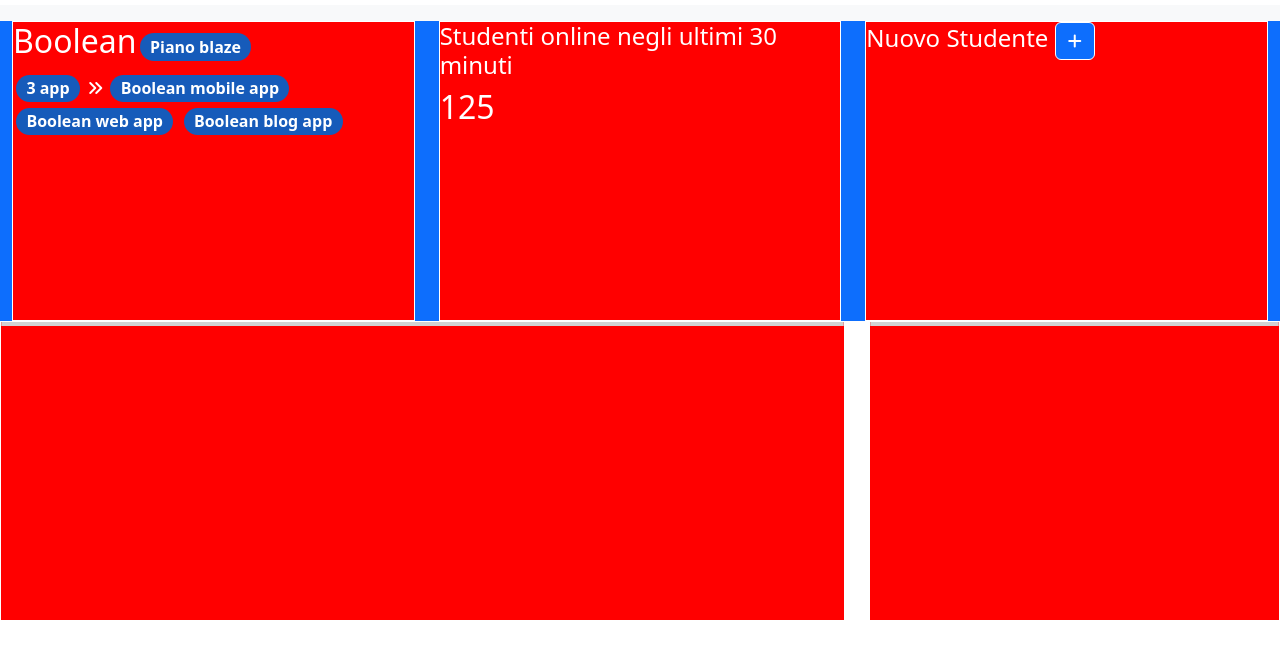
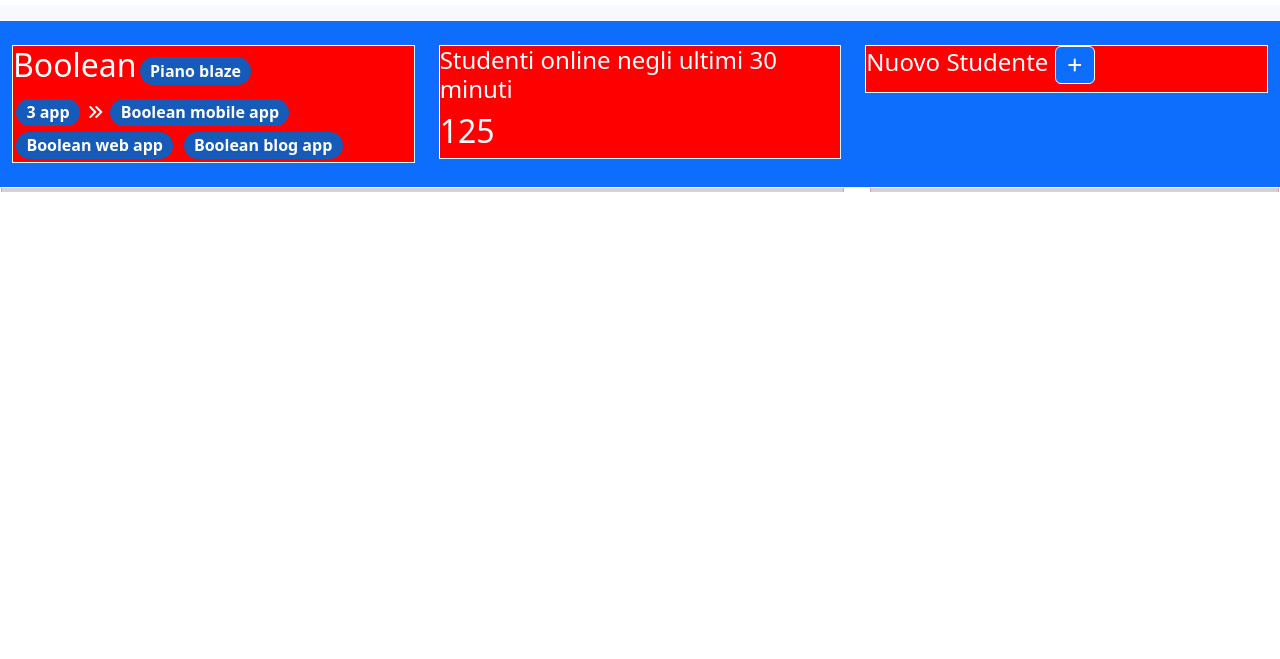
Before and after one commit to andreacagnina/html-css-bootstrap-dashboard, a plain HTML site: page index.html in a window 1280 px wide. Shown: the part 87-746 px from the top of the page. Drawn offline with nearby package versions, Linux system fonts and the light colour scheme.

Commit message:
[FEAT] ADDEDD PADDING Y ON TOP-SECTION

```diff
--- a/css/style.css
+++ b/css/style.css
@@ -11,7 +11,6 @@
 .content {
     border: 1px solid white;
     background-color: red;
-    height: 300px;
 }
 
 .navbar-brand img {
--- a/index.html
+++ b/index.html
@@ -99,12 +99,12 @@
         </div> -->
 
         <div class="main">
-            <div class="container-fluid top-section bg-primary text-white">
+            <div class="container-fluid py-4 top-section bg-primary text-white">
                 <div class="row">
                     <div class="col-12 col-md-4 order-md-1">
-                        <div class="content ">
-                            <h4>Nuovo Studente <button type="button" class="btn btn-primary border-white"><i
-                                        class="fa-solid fa-plus"></i></button></h4>
+                        <div class="content">
+                            <h4>Nuovo Studente <span><button type="button" class="btn btn-primary border-white"><i
+                                            class="fa-solid fa-plus"></i></button></span></h4>
 
                         </div>
                     </div>
```
